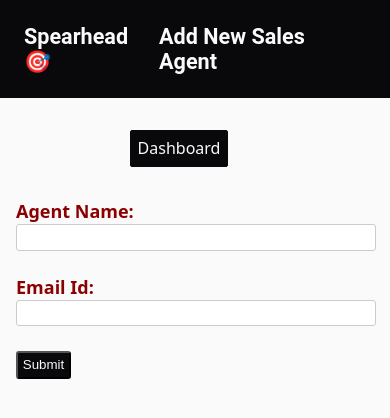
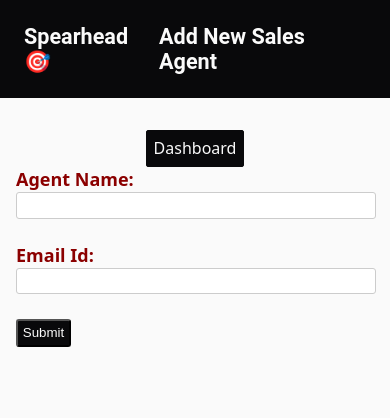
Before and after one commit to Karan-Bharti1/Spearhead, a React (Vite) app: page /addagent in a window 390 px wide. Shown: the top 418 px of the page. Built offline with nearby package versions, Linux system fonts and the light colour scheme; no server answers.

Commit message:
refactor: improved responsiveness for the app

```diff
--- a/index.html
+++ b/index.html
@@ -2,7 +2,7 @@
 <html lang="en">
   <head>
     <meta charset="UTF-8" />
-    <link rel="icon" type="image/svg+xml" href="src\assets\icons8-bow-and-arrow-94.png" />
+    <link rel="icon" type="image/svg+xml" href="https://cdn5.vectorstock.com/i/1000x1000/99/34/target-with-arrow-icon-vector-24589934.jpg" />
     <meta name="viewport" content="width=device-width, initial-scale=1.0" />
     <title>Spearhead</title>
 
--- a/src/App.css
+++ b/src/App.css
@@ -256,6 +256,7 @@ justify-content: end;
 .page-display{
 display: flex;
 flex-direction: column;
+
 }
 .filteredLeadsByStatus{
   display: flex;
@@ -265,11 +266,12 @@ flex-direction: column;
   display: flex;
   flex-direction: row;
   border: none;
-margin-left: 2rem;
-margin-right: 2rem;
+margin-left: 1rem;
+margin-right: 1rem;
   justify-content:center;
 flex-wrap: wrap;
-
+  align-self: center;
+  padding: 0rem;;
 }
 .sidebar-text{
   display: none;
@@ -338,4 +340,13 @@ flex-wrap: wrap;
   display: flex;
   flex-direction: column;
 }
+.lead-content{
+  padding-left: 0rem;
 }
+.sales-content{
+  box-shadow:1px 1px  1px 1px var(--form-border-);
+  padding: 1rem;
+ margin-right: 0rem;
+
+}
+}
--- a/src/pages/LeadList.jsx
+++ b/src/pages/LeadList.jsx
@@ -65,13 +65,11 @@ return(<>
         {(leads.status==="loading" || sales.status==="loading" )&&(<>
         <h2 className="load">Loading...</h2></>)}
         {leads.status=="error" && <h2 className="sec-heading">Failed to fetch leads data</h2>}
-        {leads.status!=="loading" && sales.status!=="loading"&& leads.status=="error" ||sales.status=="error"  && (
+        {leads.status!=="loading" && sales.status!=="loading"&& leads.status!="error" &&sales.status!="error"  && (
 
             <ul>
               <div className="filterLeadsLists">
-
-
-              <div>
+             <div>
               <label ><strong>Filter By : </strong> </label>
 <select id="filter" onChange={event=>setFilter(event.target.value)}>
     <option value="">Select Status</option>
```
